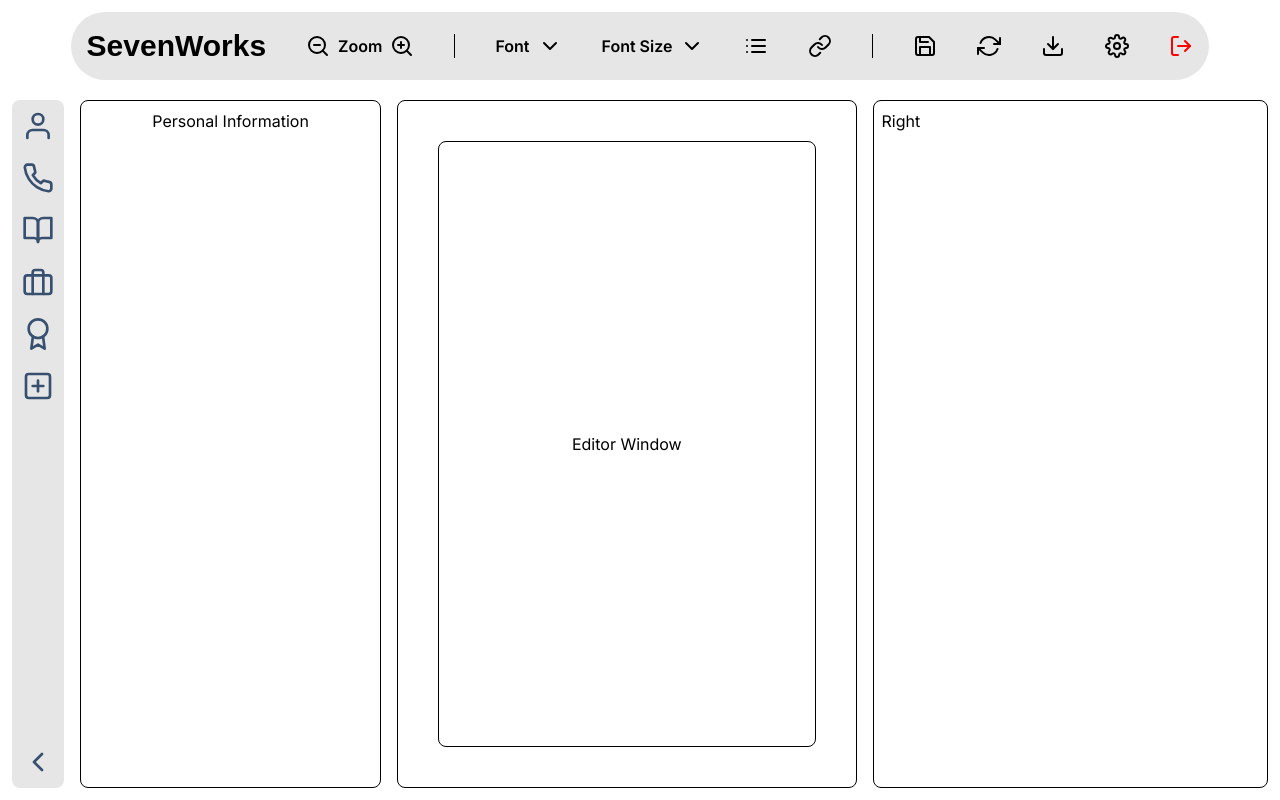
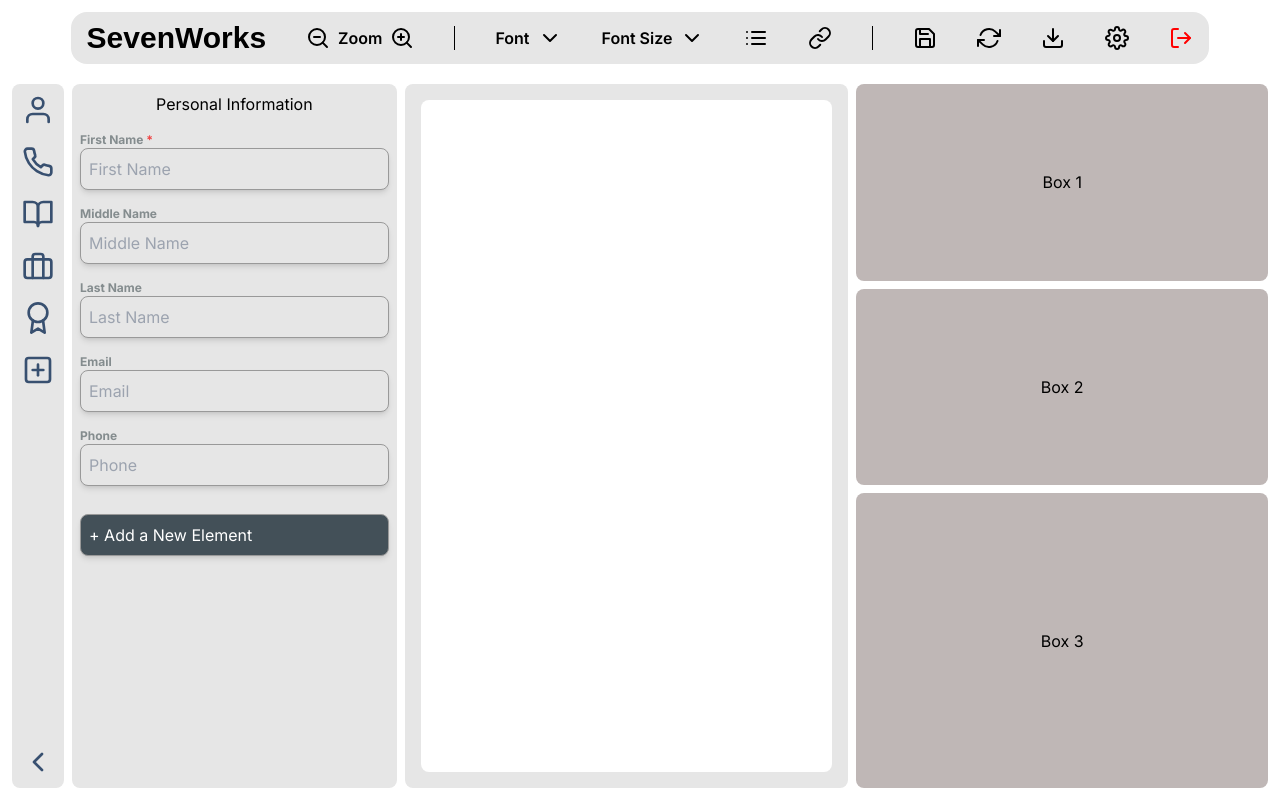
Before and after one commit to pwischh/sevenworks, a Next.js app in the folder sevenworks/: page /editor in a window 1280 px wide. Built offline with nearby package versions, Linux system fonts and the light colour scheme; a web font is replaced by a local one.

Commit message:
editor ui edits

```diff
--- /dev/null
+++ b/sevenworks/src/app/editor/editorwindow.tsx
@@ -0,0 +1,15 @@
+"use client";
+
+import React from "react";
+
+const EditorWindow = () => {
+    return (
+        <div className="flex-[2] p-4 rounded-lg bg-[#E6E6E6]">
+        <div className="flex items-center justify-center self-center bg-white p-20 h-full w-full flex-row gap-4 rounded-lg">
+            {/* <h1 className="text-black">Editor Window</h1> */}
+        </div>
+        </div>
+    );
+    }
+
+export default EditorWindow;
--- /dev/null
+++ b/sevenworks/src/app/editor/iconbar.tsx
@@ -0,0 +1,36 @@
+"use client";
+
+import React from 'react';
+
+const IconBar = () => {
+  return (
+    <div className="flex-none w-[70] h-full p-2 rounded-lg bg-[#E6E6E6]">
+      {/* vertical stack */}
+      <div className="flex flex-col gap-4 h-full">
+        <div className="p-0.5 flex items-center justify-center">
+          <img src="/user.svg" alt="user" className="w-8 h-8" style={{ filter: 'invert(29%) sepia(14%) saturate(1580%) hue-rotate(175deg) brightness(92%) contrast(88%)' }} />
+        </div>
+        <div className="p-0.5 flex items-center justify-center">
+          <img src="/phone.svg" alt="phone" className="w-8 h-8" style={{ filter: 'invert(29%) sepia(14%) saturate(1580%) hue-rotate(175deg) brightness(92%) contrast(88%)' }} />
+        </div>
+        <div className="p-0.5 flex items-center justify-center">
+          <img src="/book-open.svg" alt="open book" className="w-8 h-8" style={{ filter: 'invert(29%) sepia(14%) saturate(1580%) hue-rotate(175deg) brightness(92%) contrast(88%)' }} />
+        </div>
+        <div className="p-0.5 flex items-center justify-center">
+          <img src="/briefcase.svg" alt="briefcase" className="w-8 h-8" style={{ filter: 'invert(29%) sepia(14%) saturate(1580%) hue-rotate(175deg) brightness(92%) contrast(88%)' }} />
+        </div>
+        <div className="p-0.5 flex items-center justify-center">
+          <img src="/award.svg" alt="award" className="w-8 h-8" style={{ filter: 'invert(29%) sepia(14%) saturate(1580%) hue-rotate(175deg) brightness(92%) contrast(88%)' }} />
+        </div>
+        <div className="p-0.5 flex items-center justify-center">
+          <img src="/plus-square.svg" alt="plus square" className="w-8 h-8" style={{ filter: 'invert(29%) sepia(14%) saturate(1580%) hue-rotate(175deg) brightness(92%) contrast(88%)' }} />
+        </div>
+        <div className="mt-auto p-0.5 flex items-center justify-center">
+          <img src="/chevron-left.svg" alt="chevron left" className="w-8 h-8" style={{ filter: 'invert(29%) sepia(14%) saturate(1580%) hue-rotate(175deg) brightness(92%) contrast(88%)' }} />
+        </div>
+      </div>
+    </div>
+  );
+};
+
+export default IconBar;
--- /dev/null
+++ b/sevenworks/src/app/editor/inputfields.tsx
@@ -0,0 +1,64 @@
+"use client";
+
+import React from 'react';
+
+const InputFields = () => {
+  return (
+    <div className="flex-[1.5] bg-[#E6E6E6] p-2 rounded-lg">
+    <div className="flex flex-col gap-4">
+        <h1 className="text-black text-center">Personal Information</h1>
+      <div className="flex flex-col">
+        <span className="text-xs font-bold text-[#848C8E]">
+          First Name <span className="text-red-500">*</span>
+        </span>
+        <input
+          type="text"
+          placeholder="First Name"
+          className="border bg-[#E6E6E6] border-[#999999] shadow-md p-2 rounded-lg w-full text-[#848C8E]"
+        />
+      </div>
+      <div className="flex flex-col">
+        <span className="text-xs font-bold text-[#848C8E]">Middle Name</span>
+        <input
+          type="text"
+          placeholder="Middle Name"
+          className="border bg-[#E6E6E6] border-[#999999] shadow-md p-2 rounded-lg w-full text-[#848C8E]"
+        />
+      </div>
+      <div className="flex flex-col">
+        <span className="text-xs font-bold text-[#848C8E]">Last Name</span>
+        <input
+          type="text"
+          placeholder="Last Name"
+          className="border bg-[#E6E6E6] border-[#999999] shadow-md p-2 rounded-lg w-full text-[#848C8E]"
+        />
+      </div>
+      <div className="flex flex-col">
+        <span className="text-xs font-bold text-[#848C8E]">Email</span>
+        <input
+          type="text"
+          placeholder="Email"
+          className="border bg-[#E6E6E6] border-[#999999] shadow-md p-2 rounded-lg w-full text-[#848C8E]"
+        />
+      </div>
+      <div className="flex flex-col">
+        <span className="text-xs font-bold text-[#848C8E]">Phone</span>
+        <input
+          type="text"
+          placeholder="Phone"
+          className="border bg-[#E6E6E6] border-[#999999] shadow-md p-2 rounded-lg w-full text-[#848C8E]"
+        />
+      </div>
+      <div className="flex flex-col pt-3">
+        <input
+          type="text"
+          placeholder="+ Add a New Element"
+          className="border bg-[#435058] border-[#999999] shadow-md p-2 rounded-lg w-full text-white placeholder-white"
+        />
+      </div>
+    </div>
+    </div>
+  );
+};
+
+export default InputFields;
--- a/sevenworks/src/app/editor/navbar.tsx
+++ b/sevenworks/src/app/editor/navbar.tsx
@@ -28,7 +28,7 @@ export default function Navbar() {
     return (
         <div className="bg-white">
             <div className="pt-18 pb-18 pl-90 pr-90">
-                <nav ref={navRef} className="text-black flex flex-row gap-10 p-3 w-fit text-nowrap font-semibold mx-auto bg-[#E6E6E6] rounded-full p-4">
+                <nav ref={navRef} className="text-black flex flex-row gap-10 pt-2 pb-2 pl-4 pr-4 w-fit text-nowrap font-semibold mx-auto bg-[#E6E6E6] rounded-[1.25vw]">
                     <span className="flex items-center gap-2">
                         <span className={`${markazi.className} text-3xl`}>SevenWorks</span>
                     </span>
--- a/sevenworks/src/app/editor/page.tsx
+++ b/sevenworks/src/app/editor/page.tsx
@@ -1,49 +1,20 @@
 "use client";
 
 import Navbar from "./navbar";
+import IconBar from "./iconbar";
+import InputFields from "./inputfields";
+import EditorWindow from "./editorwindow";
+import RightView from "./rightview";
 
 export default function Editor() {
     return (
     <div className="bg-white h-screen p-3 flex flex-col">
       <Navbar />
-          <div className="flex-1 flex w-full pt-5 gap-4">
-              <div className="flex-none w-[70] h-full p-2 rounded-lg bg-[#E6E6E6]">
-                  {/* vertical stack */}
-                  <div className="flex flex-col gap-4 h-full">
-                        <div className="p-0.5 flex items-center justify-center">
-                            <img src="/user.svg" alt="user" className="w-8 h-8" style={{ filter: 'invert(29%) sepia(14%) saturate(1580%) hue-rotate(175deg) brightness(92%) contrast(88%)' }} />
-                        </div>
-                        <div className="p-0.5 flex items-center justify-center">
-                            <img src="/phone.svg" alt="phone" className="w-8 h-8" style={{ filter: 'invert(29%) sepia(14%) saturate(1580%) hue-rotate(175deg) brightness(92%) contrast(88%)' }} />
-                        </div>
-                        <div className="p-0.5 flex items-center justify-center">
-                            <img src="/book-open.svg" alt="open book" className="w-8 h-8" style={{ filter: 'invert(29%) sepia(14%) saturate(1580%) hue-rotate(175deg) brightness(92%) contrast(88%)' }} />
-                        </div>
-                        <div className="p-0.5 flex items-center justify-center">
-                            <img src="/briefcase.svg" alt="briefcase" className="w-8 h-8" style={{ filter: 'invert(29%) sepia(14%) saturate(1580%) hue-rotate(175deg) brightness(92%) contrast(88%)' }} />
-                        </div>
-                        <div className="p-0.5 flex items-center justify-center">
-                            <img src="/award.svg" alt="award" className="w-8 h-8" style={{ filter: 'invert(29%) sepia(14%) saturate(1580%) hue-rotate(175deg) brightness(92%) contrast(88%)' }} />
-                        </div>
-                        <div className="p-0.5 flex items-center justify-center">
-                            <img src="/plus-square.svg" alt="plus square" className="w-8 h-8" style={{ filter: 'invert(29%) sepia(14%) saturate(1580%) hue-rotate(175deg) brightness(92%) contrast(88%)' }} />
-                        </div>
-                        <div className="mt-auto p-0.5 flex items-center justify-center">
-                            <img src="/chevron-left.svg" alt="chevron left" className="w-8 h-8" style={{ filter: 'invert(29%) sepia(14%) saturate(1580%) hue-rotate(175deg) brightness(92%) contrast(88%)' }} />
-                        </div>
-                  </div>
-              </div>
-              <div className="flex-[1.5] border border-black p-2 rounded-lg">
-                  <h1 className="text-black text-center">Personal Information</h1>
-              </div>
-              <div className="flex-[2] border border-black p-10 rounded-lg" >
-                      <div className="flex items-center justify-center border self-center border-black p-20 h-full w-full flex-row gap-4 rounded-lg">
-                          <h1 className="text-black">Editor Window</h1>
-                      </div>
-              </div>
-              <div className="flex-[2] border border-black p-2 rounded-lg">
-                  <h1 className="text-black">Right</h1>
-              </div>
+      <div className="flex-1 flex w-full pt-5 gap-2">
+        <IconBar />
+        <InputFields />
+        <EditorWindow />
+        <RightView />
         </div>
     </div>
     );
--- /dev/null
+++ b/sevenworks/src/app/editor/rightview.tsx
@@ -0,0 +1,23 @@
+"use client";
+
+import React from "react";
+
+const RightView = () => {
+  return (
+    <div className="flex-[2] pl-0 pr-0 rounded-lg h-full">
+      <div className="flex flex-col gap-2 p-0 h-full">
+        <div className="bg-[#BFB7B6] flex-1 w-full rounded-lg flex items-center justify-center">
+          <h2 className="text-black">Box 1</h2>
+        </div>
+        <div className="bg-[#BFB7B6] flex-1 w-full rounded-lg flex items-center justify-center">
+          <h2 className="text-black">Box 2</h2>
+        </div>
+        <div className="bg-[#BFB7B6] flex-[1.5] w-full rounded-lg flex items-center justify-center">
+          <h2 className="text-black">Box 3</h2>
+        </div>
+      </div>
+    </div>
+  );
+};
+
+export default RightView;
```
Lines whose indentation alone changed are shown as unchanged.
